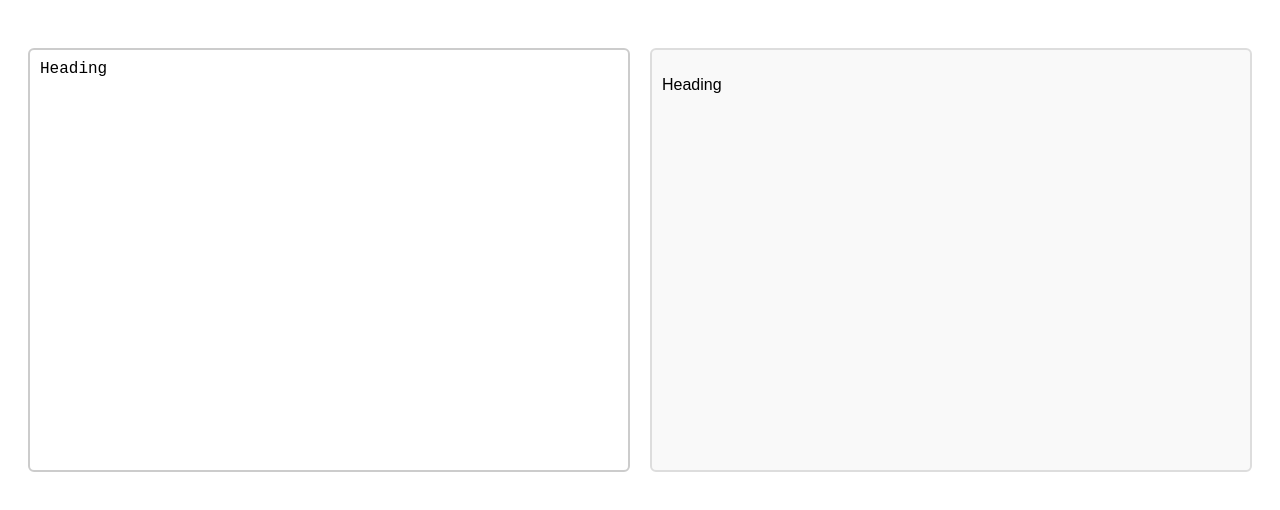
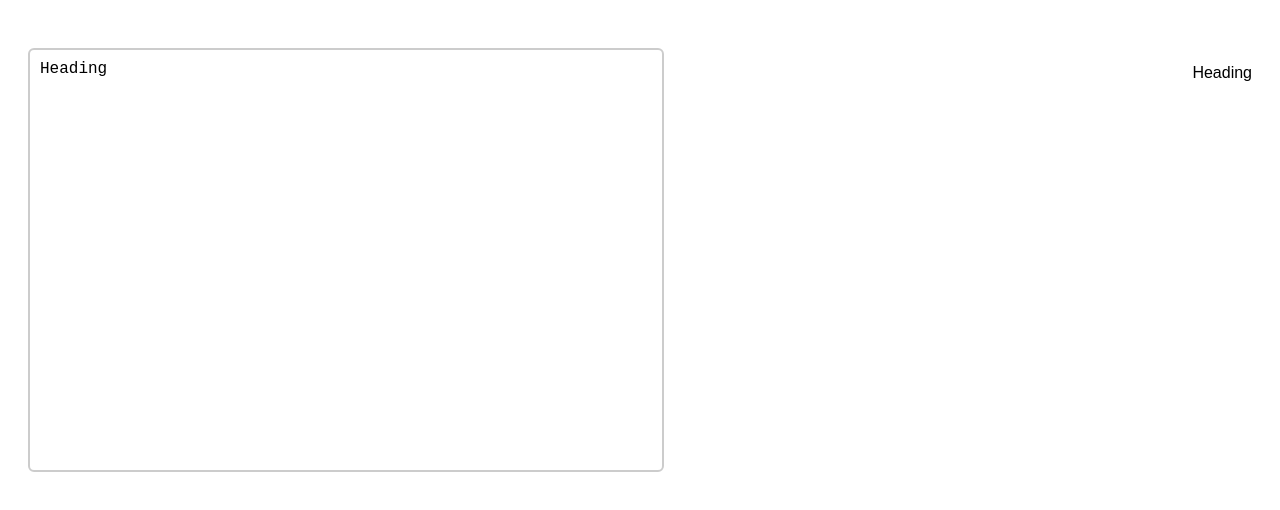
Before and after one commit to acciojob/markdown-swathigopavarapu, a React app: page / in a window 1280 px wide. Shown: the top 510 px of the page. Built offline with nearby package versions, Linux system fonts and the light colour scheme.

Commit message:
initial commit - markdown

```diff
--- a/src/components/MarkdownEditor.js
+++ b/src/components/MarkdownEditor.js
@@ -12,9 +12,7 @@ function MarkdownEditor() {
         onChange={(e) => setMarkdown(e.target.value)}
         placeholder="Write your Markdown here..."
       />
-      <div className="preview">
-        <ReactMarkdown source={markdown} />
-      </div>
+     <ReactMarkdown source={markdown} />
     </div>
   );
 }
```
